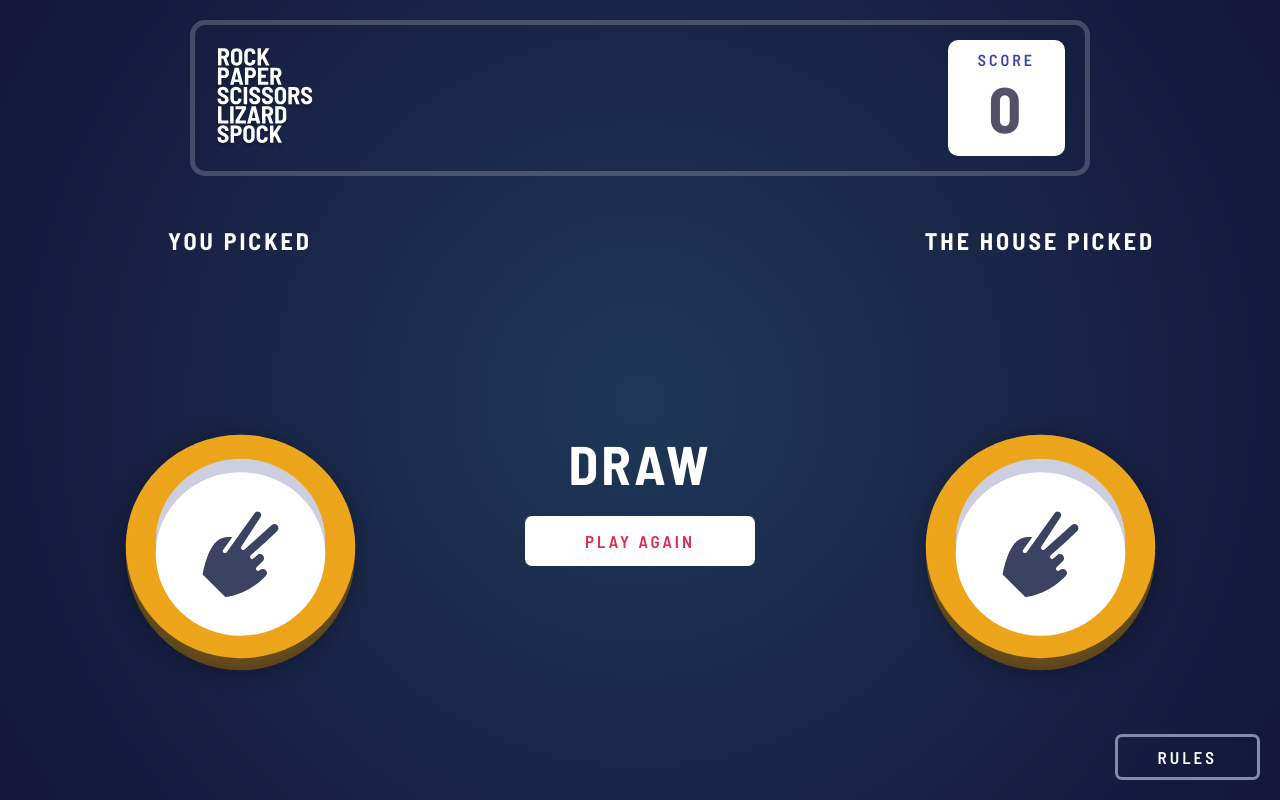
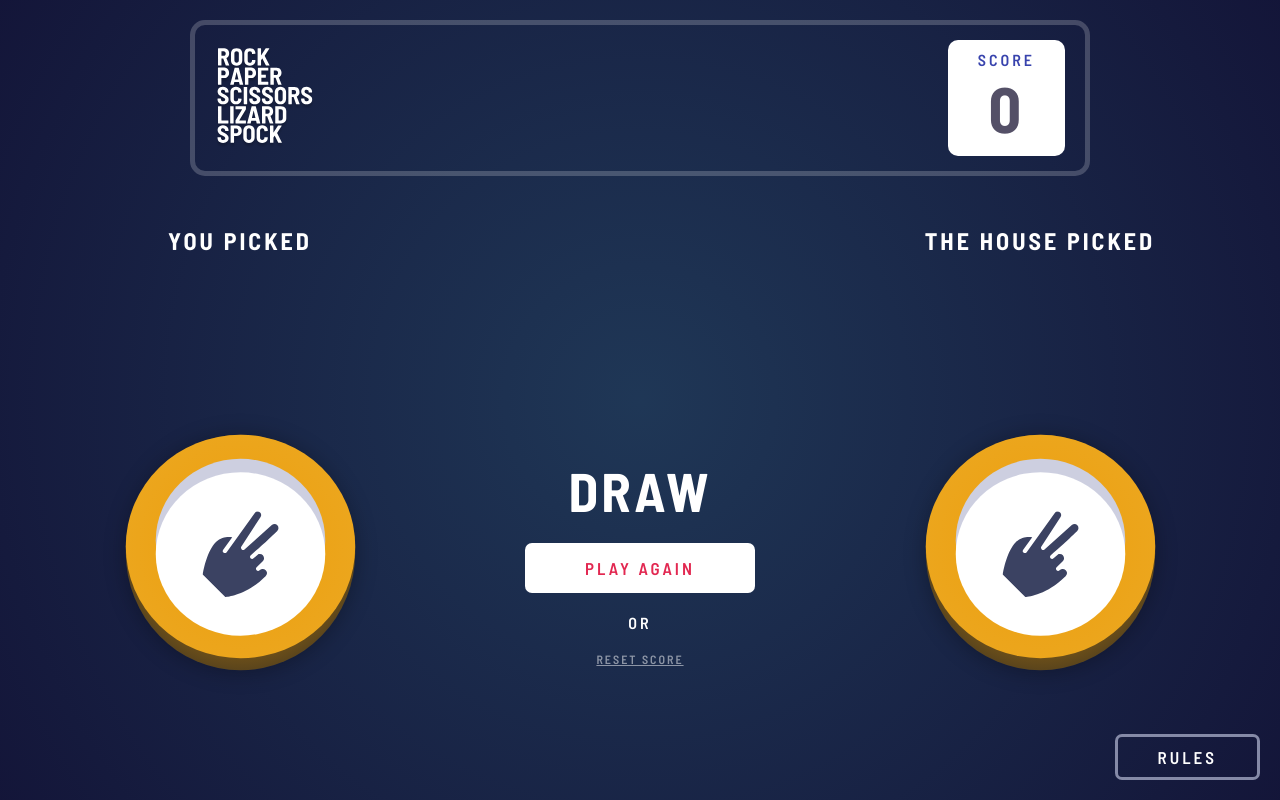
Before and after one commit to milan-timacum/rock-paper-scissors, a React (Create React App) app: page / in a window 1280 px wide. Both pictures are taken after a click on the button 640 px from the left and 310 px from the top of the page. Built offline with nearby package versions, Linux system fonts and the light colour scheme.

Commit message:
Reset sore / Score in localstorage

```diff
--- a/src/App.tsx
+++ b/src/App.tsx
@@ -7,7 +7,10 @@ import { PickContext } from './context/PickContext';
 import { ScoreContext } from './context/ScoreContext';
 
 function App() {
-	const [score, setScore] = useState<number>(0);
+	const get: any = window.localStorage.getItem('score');
+	const storageScore = JSON.parse(get);
+
+	const [score, setScore] = useState<number>(storageScore ? storageScore : 0);
 	const [handPick, setHandPick] = useState<{ hand: string | null }>({
 		hand: null,
 	});
--- a/src/components/Compare.tsx
+++ b/src/components/Compare.tsx
@@ -47,6 +47,7 @@ const Compare: React.FC<Props> = ({ value }) => {
 			} else if (value === 'paper') {
 				setResult('You Win');
 				setScore(score + 1);
+				localStorage.setItem('score', JSON.stringify(score + 1));
 			} else if (value === 'scissors') {
 				setResult('You Lose');
 			} else if (value === 'lizard') {
@@ -54,6 +55,7 @@ const Compare: React.FC<Props> = ({ value }) => {
 			} else {
 				setResult('You Win');
 				setScore(score + 1);
+				localStorage.setItem('score', JSON.stringify(score + 1));
 			}
 		} else if (randomHand === 2) {
 			setHouse('paper');
@@ -64,9 +66,11 @@ const Compare: React.FC<Props> = ({ value }) => {
 			} else if (value === 'scissors') {
 				setResult('You Win');
 				setScore(score + 1);
+				localStorage.setItem('score', JSON.stringify(score + 1));
 			} else if (value === 'lizard') {
 				setResult('You Win');
 				setScore(score + 1);
+				localStorage.setItem('score', JSON.stringify(score + 1));
 			} else {
 				setResult('You Lose');
 			}
@@ -79,11 +83,13 @@ const Compare: React.FC<Props> = ({ value }) => {
 			} else if (value === 'rock') {
 				setResult('You Win');
 				setScore(score + 1);
+				localStorage.setItem('score', JSON.stringify(score + 1));
 			} else if (value === 'lizard') {
 				setResult('You Lose');
 			} else {
 				setResult('You Win');
 				setScore(score + 1);
+				localStorage.setItem('score', JSON.stringify(score + 1));
 			}
 		} else if (randomHand === 4) {
 			setHouse('lizard');
@@ -92,11 +98,13 @@ const Compare: React.FC<Props> = ({ value }) => {
 			} else if (value === 'rock') {
 				setResult('You Win');
 				setScore(score + 1);
+				localStorage.setItem('score', JSON.stringify(score + 1));
 			} else if (value === 'paper') {
 				setResult('You Lose');
 			} else if (value === 'scissors') {
 				setResult('You Win');
 				setScore(score + 1);
+				localStorage.setItem('score', JSON.stringify(score + 1));
 			} else {
 				setResult('You Lose');
 			}
@@ -109,11 +117,13 @@ const Compare: React.FC<Props> = ({ value }) => {
 			} else if (value === 'paper') {
 				setResult('You Win');
 				setScore(score + 1);
+				localStorage.setItem('score', JSON.stringify(score + 1));
 			} else if (value === 'scissors') {
 				setResult('You Lose');
 			} else {
 				setResult('You Win');
 				setScore(score + 1);
+				localStorage.setItem('score', JSON.stringify(score + 1));
 			}
 		}
 		// eslint-disable-next-line react-hooks/exhaustive-deps
@@ -141,6 +151,17 @@ const Compare: React.FC<Props> = ({ value }) => {
 				<p>{result}</p>
 				<button type='button' onClick={() => setHandPick({ hand: null })}>
 					Play Again
+				</button>
+				<span>or</span>
+				<button
+					type='button'
+					className='reset'
+					onClick={() => {
+						setHandPick({ hand: null });
+						setScore(0);
+					}}
+				>
+					Reset score
 				</button>
 			</WinLose>
 			<Wrapper>
@@ -198,10 +219,15 @@ const WinLose = styled.div`
 	justify-content: flex-end;
 	align-items: center;
 	z-index: 2;
-
+	position: relative;
+	bottom: -60px;
 	p {
 		font-size: 3.4rem;
 		font-weight: 700;
+		margin-bottom: 20px;
+	}
+
+	span {
 		margin-bottom: 20px;
 	}
 
@@ -209,9 +235,24 @@ const WinLose = styled.div`
 		color: #e22851;
 		background: white;
 		border: 0;
-		margin-bottom: 40px;
+		margin-bottom: 20px;
 		padding: 0;
 		padding: 15px 60px;
+
+		&.reset {
+			color: white;
+			background: transparent;
+			padding: 0;
+			margin: 0;
+			text-decoration: underline;
+			font-size: 12px;
+			letter-spacing: 2px;
+			opacity: 0.5;
+
+			&:hover {
+				opacity: 1;
+			}
+		}
 	}
 `;
 
```
